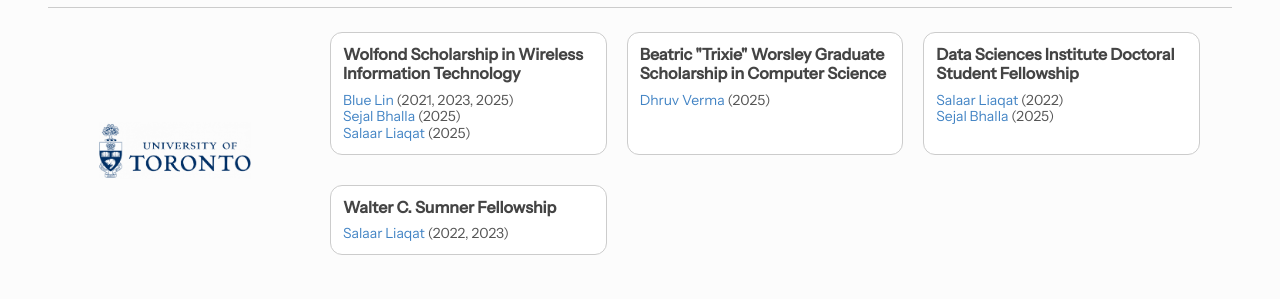
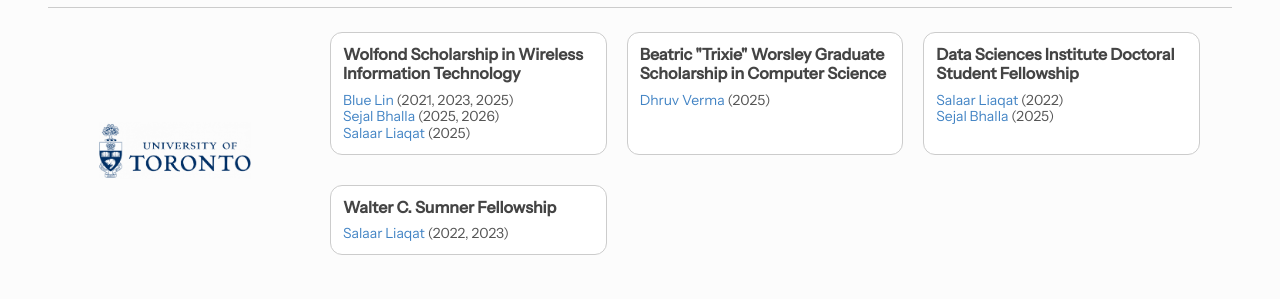
Before and after one commit to chai-toronto/chai-toronto.github.io, a Jekyll site: the page built from awards/index.html, in a window 1280 px wide. Shown: the part 493-792 px from the top of the page. Built offline with Jekyll 4.4.1, drawn with Linux system fonts in a browser that asks for light colours.

```diff
--- a/_data/fellowships.yml
+++ b/_data/fellowships.yml
@@ -19,7 +19,7 @@
     - name: blue_lin
       year: 2021, 2023, 2025
     - name: sejal_bhalla
-      year: 2025
+      year: 2025, 2026
     - name: salaar_liaqat
       year: 2025
   - award: Beatric "Trixie" Worsley Graduate Scholarship in Computer Science
```
